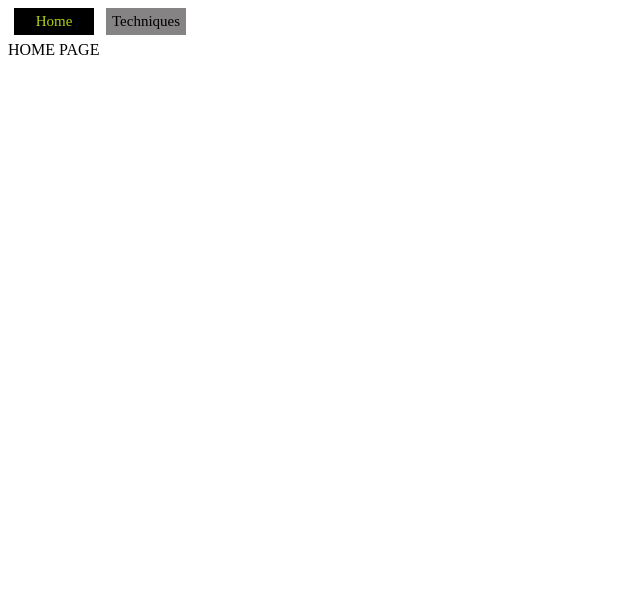
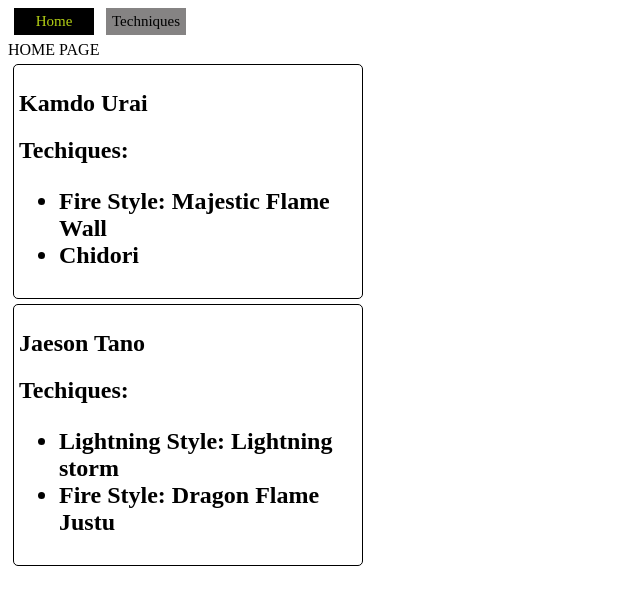
Before and after one commit to TrungCorp/phase_two_project_v4, a React (Create React App) app: page / in a window 1280 px wide. Shown: the top 604 px of the page, without its empty margins (0-640 px from the left). Built offline with nearby package versions, Linux system fonts and the light colour scheme; data requests are answered from the project's data file.

Commit message:
outputs some data on home and technique page

```diff
--- a/db.json
+++ b/db.json
@@ -1,3 +1,4 @@
+
 {
 
     "techniques": [
@@ -11,7 +12,8 @@
         {
             "id": 0,
             "name": "Kamdo Urai",
-            "techniques": ["Fire Style: Majestic Flame Wall","Chidori"]
+            "techniques": ["Fire Style: Majestic Flame Wall","Chidori"],
+            "image": "./src/images/uchiha1.png"
         },
         {
             "id": 1,
--- a/src/pages/Home.js
+++ b/src/pages/Home.js
@@ -2,13 +2,31 @@ import NavBar from "../components/NavBar";
 import {useEffect,useState} from "react";
 
 function Home(){
+    const [users,setUsers] = useState([])
+  useEffect(()=>{
+    fetch("http://localhost:3000/techniqueUsers")
+        .then(resp=> resp.json())
+        .then(data =>setUsers(data))
+  },[])
 
+  const userList = users.map((user)=> {
+    return <article key={user.name}>
+        <h2>{user.name}</h2>
+        <h2>Techiques:
+            <ul>
+                {user.techniques.map(technique => <li>{technique}</li>)}
+            </ul>
+        </h2>
+    </article>
+  })
     return(
         <div>
             <header>
                 <NavBar/>
             </header>
             HOME PAGE
+
+            {userList}
         </div>
     )
 }
```
Also changed, not shown: src/images/uchiha1.png (added).
